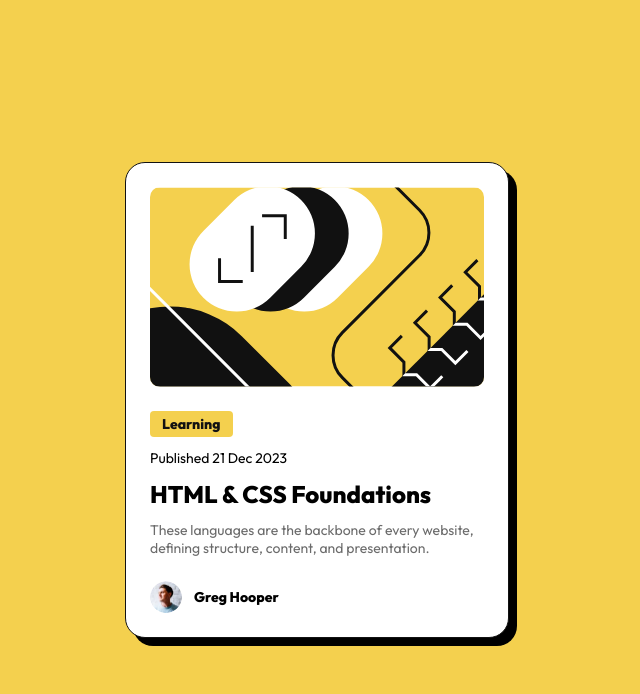
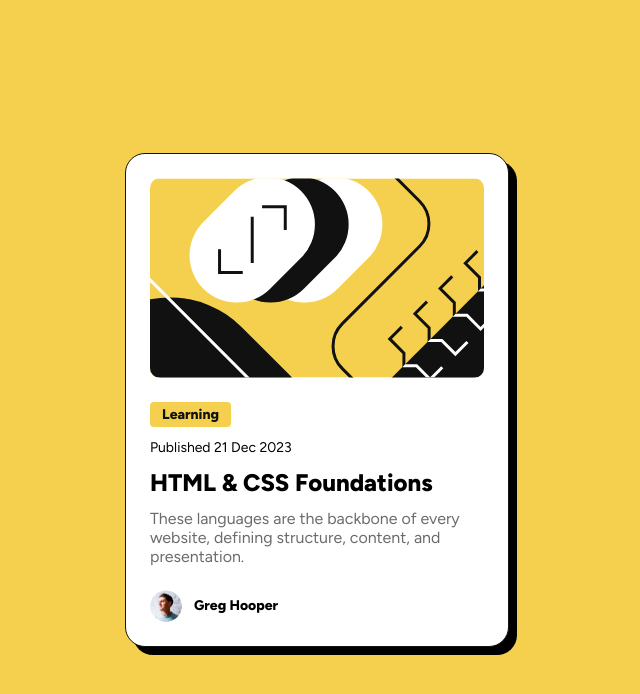
Before and after one commit to The-Ali-Reda/FEM-02-blog-preview-card, a plain HTML site: page index.html in a window 1280 px wide. Shown: the whole page, without its empty margins (323-963 px from the left). Drawn offline with Linux system fonts and the light colour scheme.

Commit message:
Fix fonts

```diff
--- a/index.html
+++ b/index.html
@@ -17,7 +17,7 @@
     <link rel="preconnect" href="https://fonts.googleapis.com" />
     <link rel="preconnect" href="https://fonts.gstatic.com" crossorigin />
     <link
-      href="https://fonts.googleapis.com/css2?family=Figtree:ital,wght@0,300..900;1,300..900&family=Outfit:wght@100..900&display=swap"
+      href="https://fonts.googleapis.com/css2?family=Figtree:ital,wght@0,300..900;1,300..900&display=swap"
       rel="stylesheet"
     />
   </head>
@@ -45,7 +45,7 @@
         </div>
         <div class="card-footer">
           <div class="avatar">
-            <img src="assets/images/image-avatar.webp" alt="Avatar">
+            <img src="assets/images/image-avatar.webp" alt="Avatar" />
           </div>
           <div class="author">Greg Hooper</div>
         </div>
--- a/style.css
+++ b/style.css
@@ -38,7 +38,7 @@ img {
 }
 
 body {
-    font-family: "Outfit", sans-serif;
+    font-family: "Figtree", sans-serif;
     font-size: var(--font-size);
 }
 
@@ -100,7 +100,6 @@ body {
 
 .card-body {
     color: var(--gray-500);
-    font-size: 0.875em;
 }
 
 .card-footer {
```
